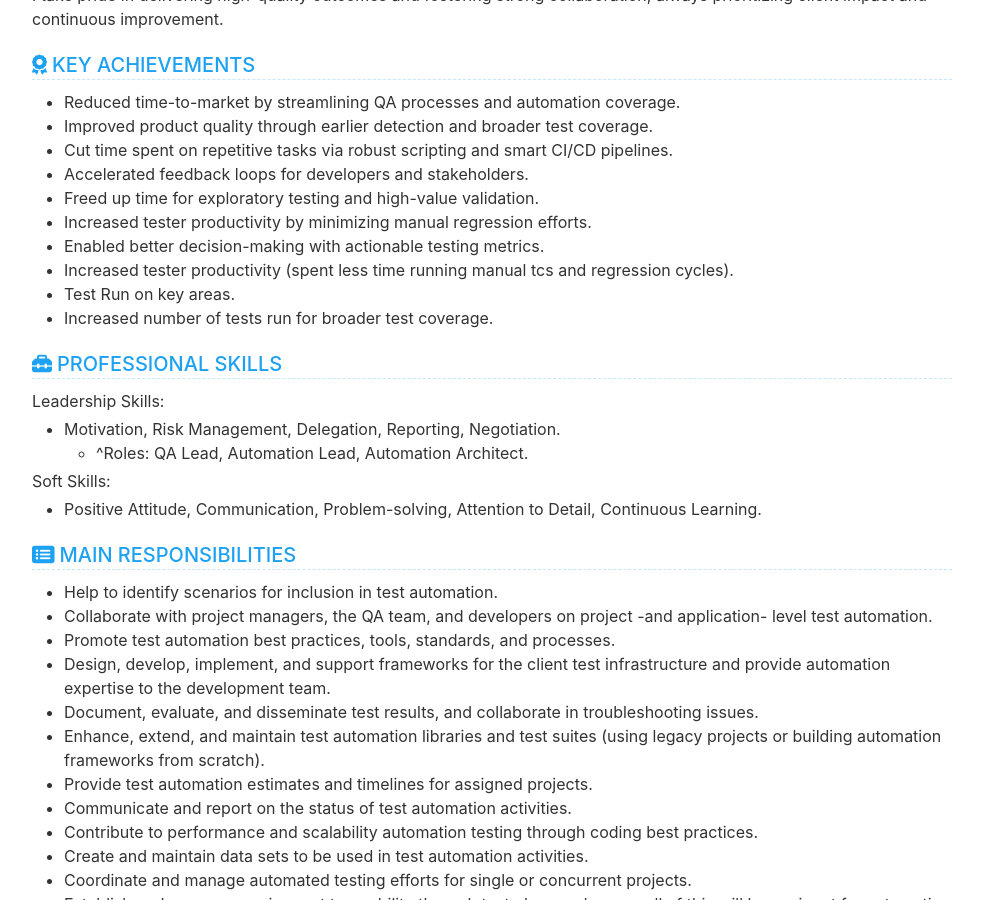
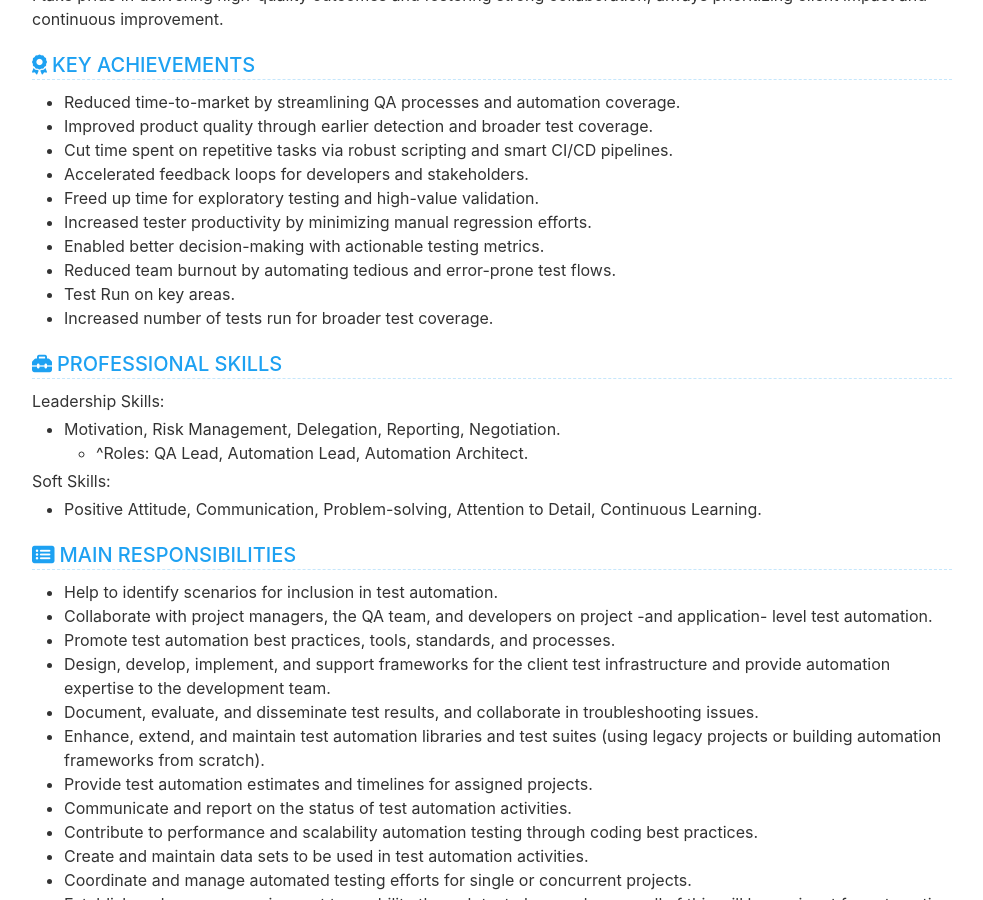
Before and after one commit to cvera08/full-resume, a Jekyll site: the page built from index.html, in a window 1280 px wide and 900 px high, scrolled down 1006 px. Shown: the whole window, without its empty margins (148-1131 px from the left). Built offline with Jekyll 4.4.1, drawn with Linux system fonts in a browser that asks for light colours.

Commit message:
feat: key achievements change - eighth paragraph

```diff
--- a/_data/data.yml
+++ b/_data/data.yml
@@ -74,7 +74,7 @@ award:
     - Freed up time for exploratory testing and high-value validation.
     - Increased tester productivity by minimizing manual regression efforts.
     - Enabled better decision-making with actionable testing metrics.
-    - Increased tester productivity (spent less time running manual tcs and regression cycles).
+    - Reduced team burnout by automating tedious and error-prone test flows.
     - Test Run on key areas.
     - Increased number of tests run for broader test coverage.
 
```
